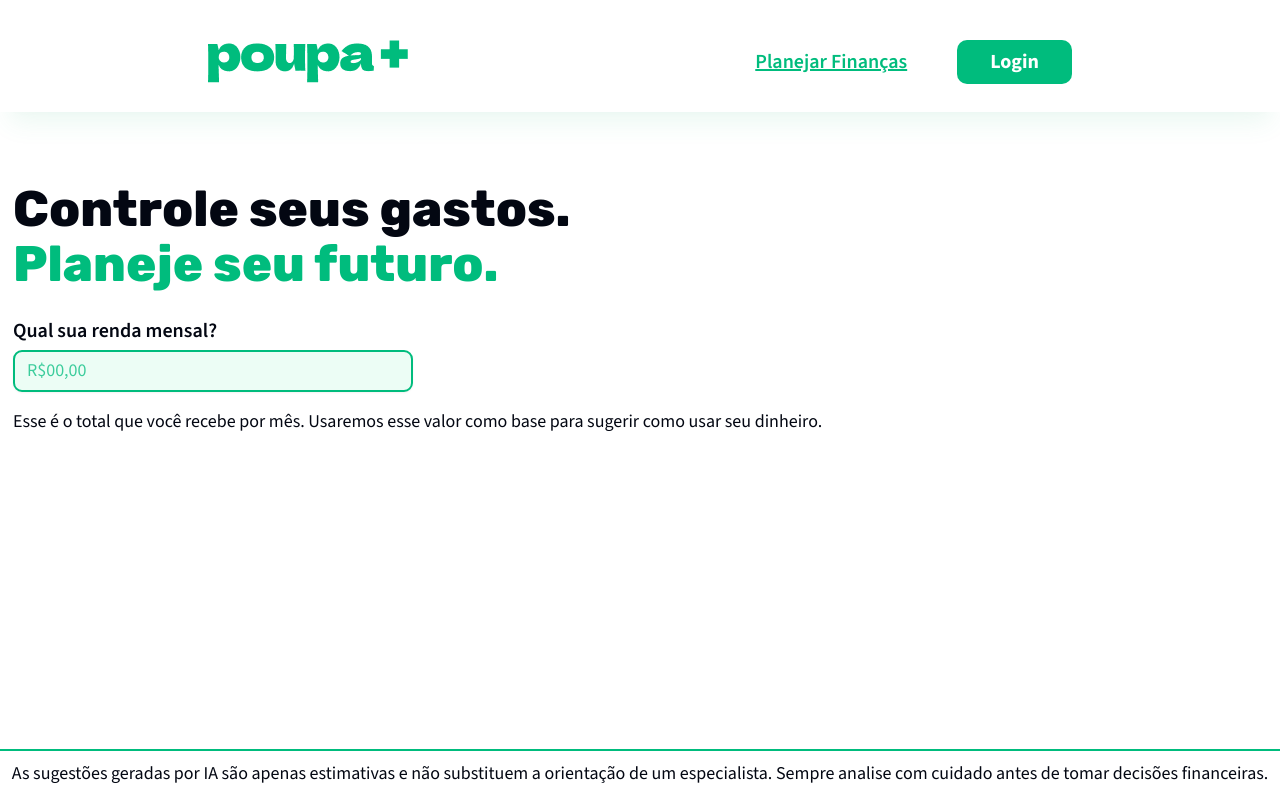
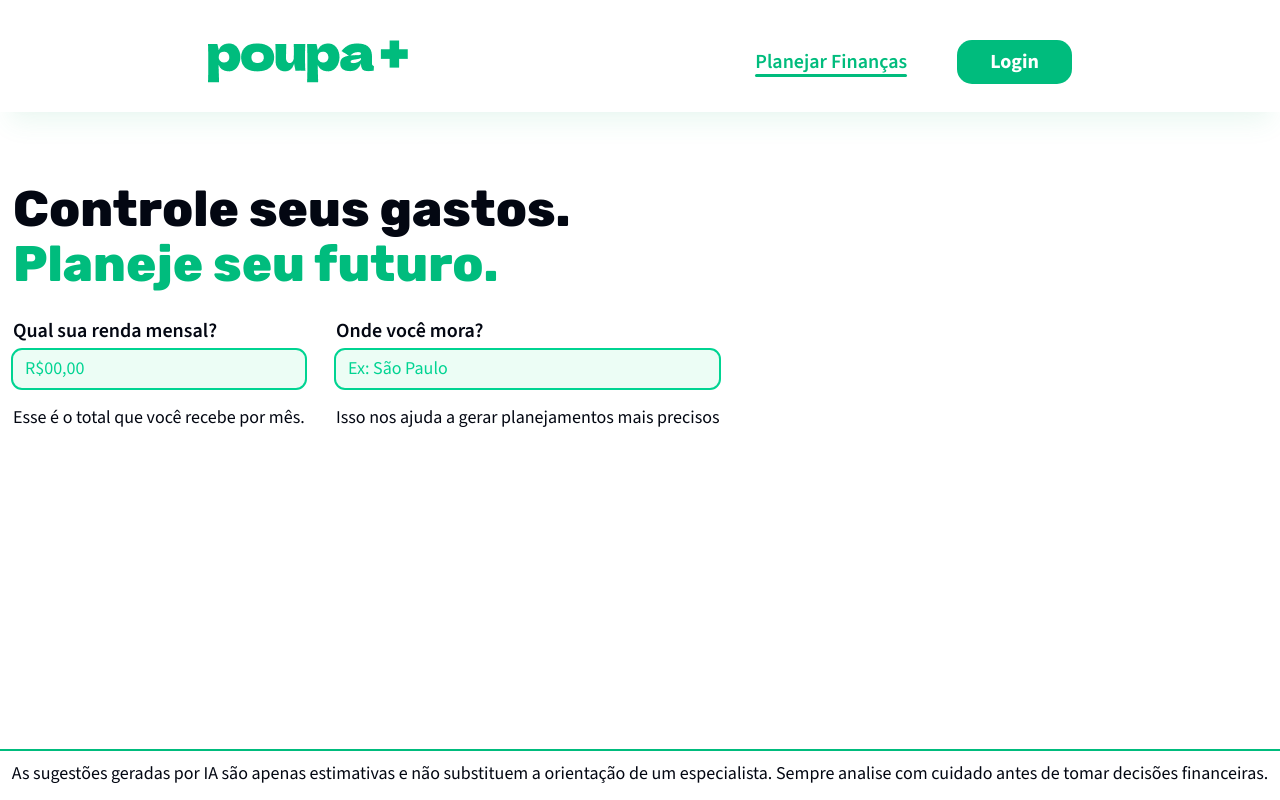
Before and after one commit to Amanda093/poupa_mais, a Next.js app: page / in a window 1280 px wide. Built offline with nearby package versions, Linux system fonts and the light colour scheme.

Commit message:
chore: estilização dos estados do Link, Button e Input

```diff
--- a/src/app/globals.css
+++ b/src/app/globals.css
@@ -37,12 +37,24 @@ b {
 p {
   margin-bottom: 0.2em;
 }
-
 .header-shadow {
   box-shadow:
     0px 4px 15px -12px rgba(8, 22, 15, 0.05),
     0px 20px 24px -10px rgba(55, 189, 124, 0.1);
 }
+
+@utility emerald-glow {
+  -webkit-box-shadow: 0px 0px 35px 0px rgba(3, 226, 152, 0.2);
+  -moz-box-shadow: 0px 0px 35px 0px rgba(3, 226, 152, 0.2);
+  box-shadow: 0px 0px 35px 0px rgba(3, 226, 152, 0.2);
+}
+
+@utility rose-glow {
+  -webkit-box-shadow: 0px 0px 35px 0px rgba(255, 36, 83, 0.4);
+  -moz-box-shadow: 0px 0px 35px 0px rgba(255, 36, 83, 0.4);
+  box-shadow: 0px 0px 35px 0px rgba(255, 36, 83, 0.4);
+}
+
 .text-h1 {
   font-size: 2.5em;
   font-weight: 800;
@@ -72,13 +84,41 @@ p {
   line-height: 150%;
   font-weight: 600;
   color: var(--color-emerald-500);
-  transition: all 0.3s;
+  position: relative;
+  transition: color 0.2s;
   &:hover {
     color: var(--color-emerald-600);
   }
+  &::after {
+    content: "";
+    position: absolute;
+    width: 100%;
+    transform: scaleX(0);
+    border-radius: 0.2em;
+    height: 0.15em;
+    bottom: 0;
+    left: 0;
+    background-color: var(--color-emerald-500);
+    transform-origin: center;
+    transition:
+      transform 0.2s,
+      babckground-color 0.2s;
+  }
+  &:hover::after {
+    background-color: var(--color-emerald-600);
+    transform: scaleX(1);
+    transform-origin: center;
+  }
 }
-.text-header-active {
-  text-decoration: underline;
+.text-header-active::after {
+  content: "";
+  position: absolute;
+  width: 100%;
+  height: 0.15em;
+  transform: scaleX(1);
+  bottom: 0;
+  left: 0;
+  background-color: var(--color-emerald-500);
 }
 
 .container {
--- a/src/app/not-found.tsx
+++ b/src/app/not-found.tsx
@@ -6,6 +6,7 @@ export default function NotFound() {
   return (
     <div className="align-center container flex w-full flex-col items-center py-[70px]">
       <h1 className="text-emerald-500">404</h1>
+      <br />
       <h3>A página não foi encontrada!</h3>
       <Button asChild>
         <Link href="/">Voltar</Link>
--- a/src/app/page.tsx
+++ b/src/app/page.tsx
@@ -7,15 +7,30 @@ export default function Home() {
       <div className="container mx-auto !max-w-[1270px] py-[70px]">
         <h1>Controle seus gastos.</h1>
         <h1 className="pb-6 text-emerald-500">Planeje seu futuro.</h1>
+        <div className="flex gap-[2.5%]">
           <div className="flex flex-col gap-4">
             <div className="max-w-[400px]">
               <p>Qual sua renda mensal?</p>
               <Input type="text" placeholder="R$00,00" variant="background" />
             </div>
             <p className="text-light">
-            Esse é o total que você recebe por mês. Usaremos esse valor como
-            base para sugerir como usar seu dinheiro.
+              Esse é o total que você recebe por mês.
             </p>
+          </div>
+          <div className="flex flex-col gap-4">
+            <div className="max-w-[400px]">
+              <p>Onde você mora?</p>
+              {/*TODO: trocar esse input por um select ou um input com pesquisa */}
+              <Input
+                type="text"
+                placeholder="Ex: São Paulo"
+                variant="background"
+              />
+            </div>
+            <p className="text-light">
+              Isso nos ajuda a gerar planejamentos mais precisos
+            </p>
+          </div>
         </div>
       </div>
       <Footer />
--- a/src/components/ui/button.tsx
+++ b/src/components/ui/button.tsx
@@ -5,12 +5,12 @@ import * as React from "react";
 import { cn } from "@/lib/utils";
 
 const buttonVariants = cva(
-  "inline-flex items-center justify-center gap-2 whitespace-nowrap rounded-[0.5em] text-[1em] font-[700] transition-all disabled:pointer-events-none disabled:opacity-50 [&_svg]:pointer-events-none [&_svg:not([class*='size-'])]:size-4 shrink-0 [&_svg]:shrink-0 outline-none focus-visible:border-ring focus-visible:ring-ring/50 focus-visible:ring-[3px] aria-invalid:ring-destructive/20 dark:aria-invalid:ring-destructive/40 aria-invalid:border-destructive",
+  "transition-all cursor-pointer duration-300  hover:translate-y-[-0.15em] inline-flex items-center justify-center gap-2 whitespace-nowrap rounded-[0.75em] text-[1em] font-[700] disabled:pointer-events-none disabled:opacity-50 [&_svg]:pointer-events-none [&_svg:not([class*='size-'])]:size-4 shrink-0 [&_svg]:shrink-0 outline-none focus-visible:border-ring focus-visible:ring-ring/50 focus-visible:ring-[3px] aria-invalid:ring-destructive/20 dark:aria-invalid:ring-destructive/40 aria-invalid:border-destructive",
   {
     variants: {
       variant: {
         default:
-          "bg-emerald-500 text-white p-sm m-0 hover:bg-emerald-600/90 cursor-pointer",
+          "bg-emerald-500 active:bg-emerald-700 text-white p-sm m-0 hover:bg-emerald-600",
         destructive:
           "bg-destructive text-white shadow-xs hover:bg-destructive/90 focus-visible:ring-destructive/20 dark:focus-visible:ring-destructive/40 dark:bg-destructive/60",
         outline:
--- a/src/components/ui/input.tsx
+++ b/src/components/ui/input.tsx
@@ -4,13 +4,13 @@ import * as React from "react";
 import { cn } from "@/lib/utils";
 
 const inputVariants = cva(
-  "font-[400] text-[0.9em]  placeholder:text-slate-400 selection:bg-primary selection:text-primary-foreground dark:bg-input/30 border-input flex w-full min-w-0 rounded-[0.5em] border bg-transparent px-3 py-[0.3em] shadow-xs transition-[color,box-shadow] outline-none file:inline-flex file:h-7 file:border-0 file:bg-transparent  disabled:pointer-events-none disabled:cursor-not-allowed disabled:opacity-50",
+  "font-[400] text-[0.9em] invalid:outline-rose-500 focus:outline-emerald-400 focus:invalid:outline-rose-500 focus:outline-[0.175em] focus:invalid:rose-glow  focus:emerald-glow transition-all outline-solid duration-300 placeholder:text-slate-400  flex w-full min-w-0 rounded-[0.5em] outline-[0.15em] outline-slate-400 px-3 py-[0.3em] shadow-xs transition-[color,box-shadow] file:inline-flex file:h-7 file:border-0 file:bg-transparent  disabled:pointer-events-none disabled:cursor-not-allowed disabled:opacity-50",
   {
     variants: {
       variant: {
-        default: "border-[0.15em] border-slate-400 bg-white text-black-950",
+        default: " bg-white text-black-950",
         background:
-          "border-[0.15em] border-emerald-500 placeholder:text-emerald-500/75 bg-emerald-50 text-emerald-500",
+          "outline-emerald-400 focus:outline-emerald-500 placeholder:text-emerald-400 bg-emerald-50 text-emerald-500",
       },
     },
     defaultVariants: {
```
Lines whose indentation alone changed are shown as unchanged.
